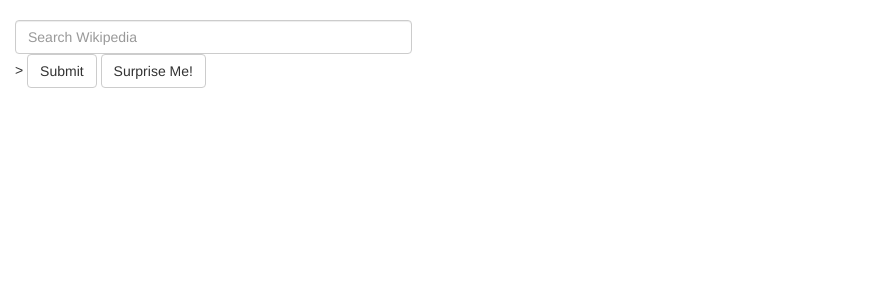
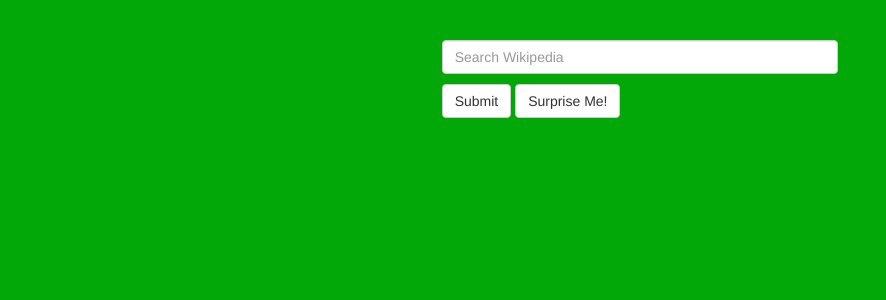
Before and after one commit to melissa3000/wiki-viewer, a Flask app: page / in a window 1280 px wide. Shown: the top 300 px of the page, without its empty margins (0-886 px from the left). Run offline with Flask 2, Linux system fonts and the light colour scheme; some libraries are stand-ins or nearby versions.

Commit message:
Added CSS

```diff
--- a/static/wiki.css
+++ b/static/wiki.css
@@ -0,0 +1,23 @@
+body {
+  background-color: #01a807;
+}
+
+.btn {
+  margin-top: 10px;
+}
+
+.form-control {
+  margin-top: 20px;
+}
+
+
+#wikiLinks li {
+  list-style-position: inside;
+  border: 2px solid #03771c;
+  border-radius: 5px;
+  color: black;
+  list-style-type: none;
+  background-color: rgba(256,256,256,0.3);;
+  z-index: 2;
+  padding-left: 5px
+}
--- a/static/wiki.js
+++ b/static/wiki.js
@@ -21,8 +21,8 @@
 
         for (var i = 0; i < resultTitles.length; i ++) {
           var list = "";
-          list = "<a href="+resultURL[i]+"><li>"+resultTitles[i]+"<br>"+resultDescription[i]+"</li></a><br>";
-          $("#demo").append(list);
+          list = '<a target="_blank" href='+resultURL[i]+"><li><b>"+resultTitles[i]+"</b><br>"+resultDescription[i]+"</li></a><br>";
+          $("#wikiLinks").append(list);
         }
       }
     });
--- a/templates/index.html
+++ b/templates/index.html
@@ -13,11 +13,12 @@
 
   <div class="container-fluid">
     <div class="row">
-      <div class="form-group col-xs-4">
+      <div class="form-group col-xs-8 col-xs-offset-1 col-sm-offset-4 col-md-4">
         <label for="search"></label>
-        <input type="text" class="form-control" id="search" placeholder="Search Wikipedia">>
+        <input type="text" class="form-control" id="search" placeholder="Search Wikipedia">
         <button type="submit" class="btn btn-default" id="userSearch">Submit</button>
-        <a href="https://en.wikipedia.org/wiki/Special:Random"><button type="submit" class="btn btn-default" id="randomSearch">Surprise Me!</button>
+
+        <a target="_blank" href="https://en.wikipedia.org/wiki/Special:Random"><button type="submit" class="btn btn-default" id="randomSearch">Surprise Me!</button>
       </div>
 
 
@@ -26,8 +27,8 @@
     </div>
 
     <div class="row">
-      <div class="form-group col-xs-12">
-        <ul id="demo"></ul>
+      <div class="form-group col-xs-11">
+        <ul id="wikiLinks"></ul>
       </div>
     </div>
   </div>
```
